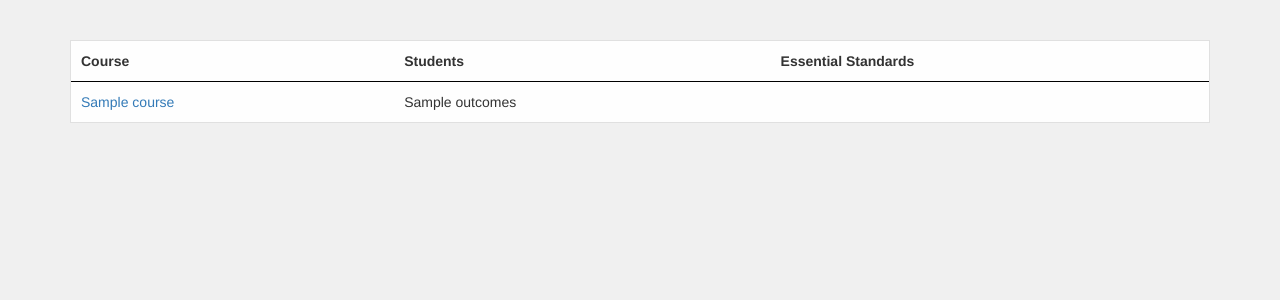
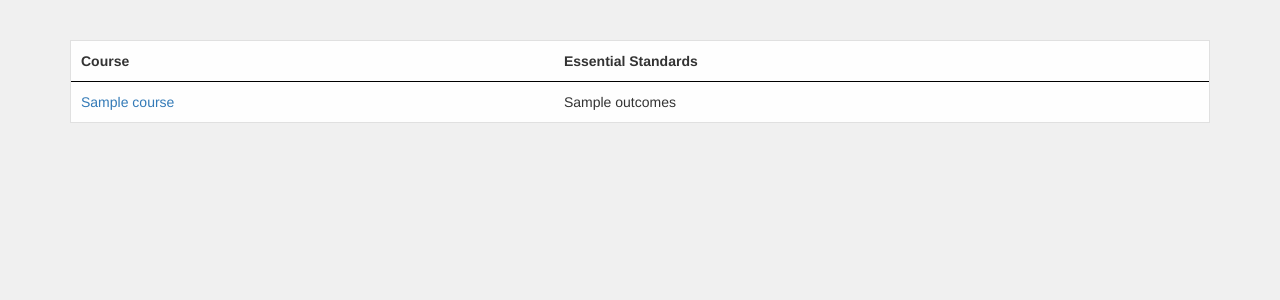
Before and after one commit to bennettscience/canvas-learning-mastery, a Python web app: template app/templates/dashboard.html in a window 1280 px wide. Shown: the part 60-360 px from the top of the page. Run offline with Jinja, Linux system fonts and the light colour scheme; the template is opened without the code that fills it: most values are stand-ins (such as "Sample title", 1, 10 or a date in 2020); some libraries are stand-ins or nearby versions.

Commit message:
remove student totals from dashboard

```diff
--- a/app/templates/dashboard.html
+++ b/app/templates/dashboard.html
@@ -4,7 +4,6 @@
   <table>
     <thead>
       <th>Course</th>
-      <th>Students</th>
       <th>Essential Standards</th>
     </thead>
     <tbody>
```
